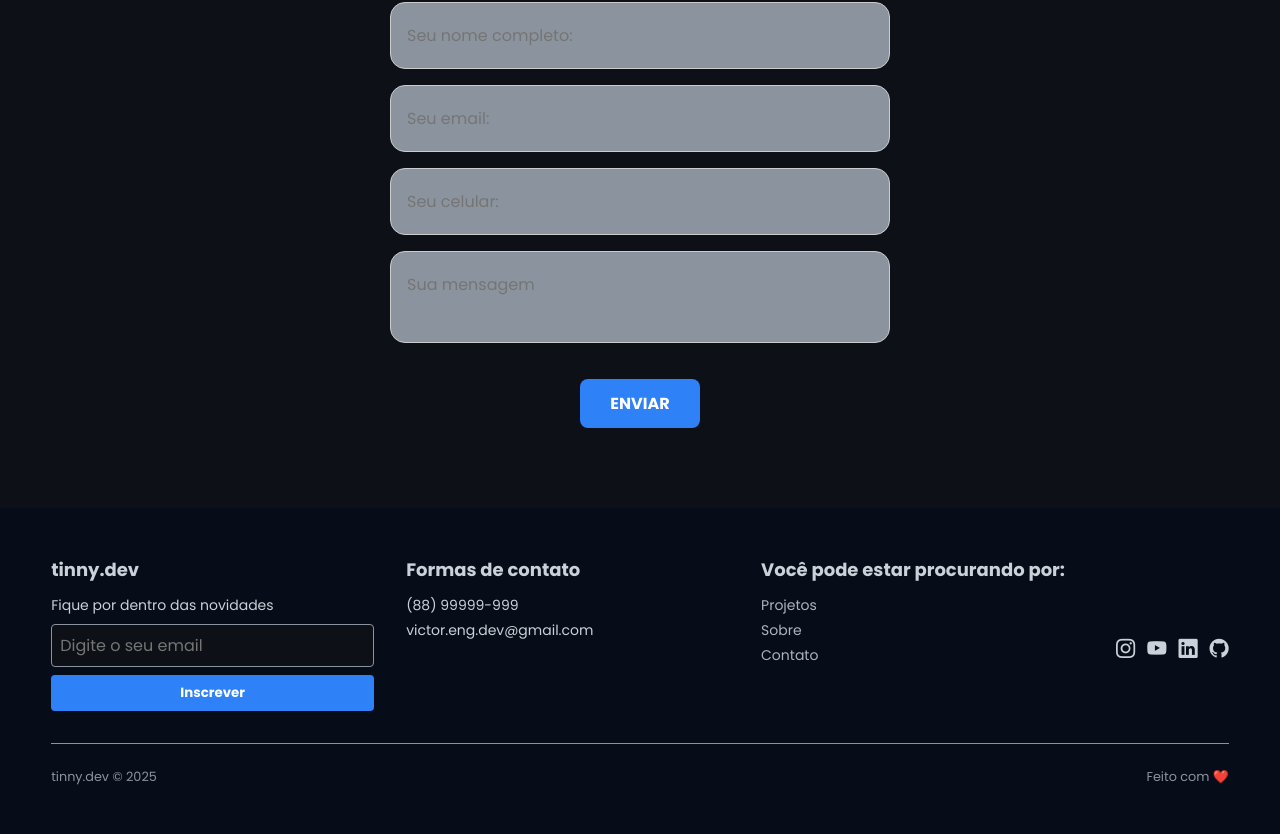
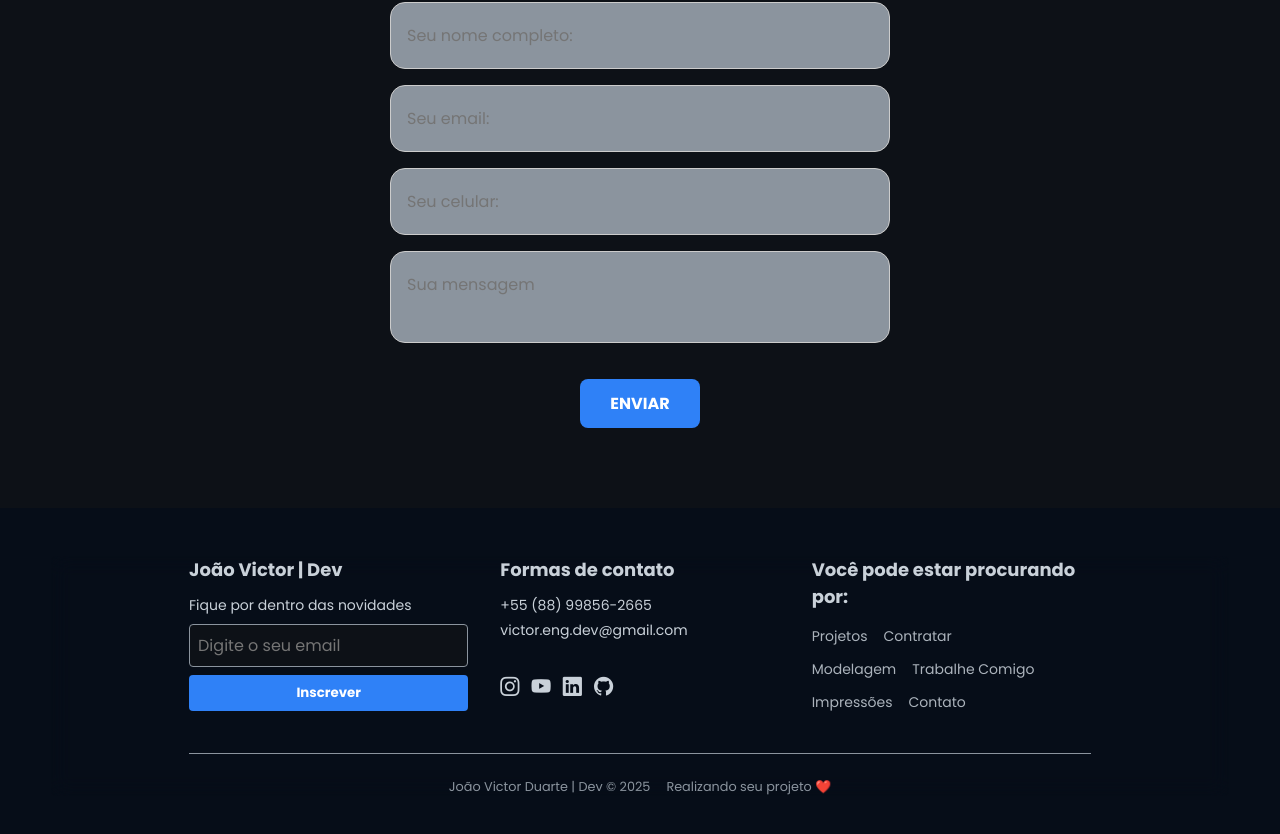
Before and after one commit to SrTinny/Portifolio, a React (Vite) app: page / in a window 1280 px wide. Shown: the part 2961-3795 px from the top of the page. Built offline with nearby package versions, Linux system fonts and the light colour scheme.

Commit message:
style: corrigindo textos

```diff
--- a/src/components/Footer/Footer.jsx
+++ b/src/components/Footer/Footer.jsx
@@ -1,4 +1,4 @@
-import styles from './Footer.module.css';
+import styles from "./Footer.module.css";
 
 export default function Footer() {
   return (
@@ -6,7 +6,7 @@ export default function Footer() {
       <div className={styles.container}>
         <div className={styles.columns}>
           <div className={styles.column}>
-            <h2>tinny.dev</h2>
+            <h2>João Victor | Dev</h2>
             <p>Fique por dentro das novidades</p>
             <form className={styles.form}>
               <input type="email" placeholder="Digite o seu email" />
@@ -16,38 +16,83 @@ export default function Footer() {
 
           <div className={styles.column}>
             <h3>Formas de contato</h3>
-            <p>(88) 99999-999</p>
+            <p>+55 (88) 99856-2665</p>
             <p>victor.eng.dev@gmail.com</p>
+
+            <div className={styles.btnSocial}>
+            <a
+              href="https://www.instagram.com/sr.tinny/"
+              target="_blank"
+              rel="noopener noreferrer"
+              aria-label="Instagram"
+            >
+              <i className="bi bi-instagram"></i>
+            </a>
+            <a
+              href="https://www.youtube.com/channel/UCeMdFowre6w7T-4gqT05XDw"
+              target="_blank"
+              rel="noopener noreferrer"
+              aria-label="YouTube"
+            >
+              <i className="bi bi-youtube"></i>
+            </a>
+            <a
+              href="https://www.linkedin.com/in/joao-victor-duarte-0b0bbb240/"
+              target="_blank"
+              rel="noopener noreferrer"
+              aria-label="LinkedIn"
+            >
+              <i className="bi bi-linkedin"></i>
+            </a>
+            <a
+              href="https://github.com/SrTinny"
+              target="_blank"
+              rel="noopener noreferrer"
+              aria-label="GitHub"
+            >
+              <i className="bi bi-github"></i>
+            </a>
+          </div>
           </div>
 
           <div className={styles.column}>
             <h3>Você pode estar procurando por:</h3>
             <ul>
-              <li><a href="#">Projetos</a></li>
-              <li><a href="#">Sobre</a></li>
-              <li><a href="#">Contato</a></li>
+              <li>
+                <a href="#">Projetos</a>
+              </li>
+
+              <li>
+                <a href="#">Contratar</a>
+              </li>
             </ul>
-          </div>
 
-          <div className={styles.btnSocial}>
-            <a href="#" target="_blank" rel="noopener noreferrer" aria-label="Instagram">
-              <i className="bi bi-instagram"></i>
-            </a>
-            <a href="#" target="_blank" rel="noopener noreferrer" aria-label="YouTube">
-              <i className="bi bi-youtube"></i>
-            </a>
-            <a href="#" target="_blank" rel="noopener noreferrer" aria-label="LinkedIn">
-              <i className="bi bi-linkedin"></i>
-            </a>
-            <a href="#" target="_blank" rel="noopener noreferrer" aria-label="GitHub">
-              <i className="bi bi-github"></i>
-            </a>
+            <ul>
+              <li>
+                <a href="#">Modelagem</a>
+              </li>
+
+              <li>
+                <a href="#">Trabalhe Comigo</a>
+              </li>
+            </ul>
+
+            <ul>
+              <li>
+                <a href="#">Impressões</a>
+              </li>
+
+              <li>
+                <a href="#">Contato</a>
+              </li>
+            </ul>
+
           </div>
         </div>
 
         <div className={styles.copy}>
-          <p>tinny.dev © {new Date().getFullYear()}</p>
-          <p>Feito com ❤️</p>
+          <p>João Victor Duarte | Dev © {new Date().getFullYear()}</p>
+          <p>Realizando seu projeto ❤️</p>
         </div>
       </div>
     </footer>
--- a/src/components/Footer/Footer.module.css
+++ b/src/components/Footer/Footer.module.css
@@ -7,6 +7,14 @@
 }
 
 .container {
+  display: flex;
+  flex-direction: column;
+  align-items: center;
+  justify-content: center;
+  width: 100%;
+  padding: 0 2rem;
+  backdrop-filter: blur(10px); /* Fundo embaçado */
+  -webkit-backdrop-filter: blur(10px); /* Compatibilidade com Safari */
   max-width: 1200px;
   margin: 0 auto;
 }
@@ -38,6 +46,8 @@
 }
 
 .column ul {
+  display: flex;
+  gap: 1rem;
   list-style: none;
   padding: 0;
 }
@@ -46,7 +56,7 @@
   color: var(--color-text);
   text-decoration: none;
   opacity: 0.85;
-  transition: color 0.3s, opacity 0.3s;
+  transition: color 0.3s, opacity 0.3s;;
 }
 
 .column li a:hover {
```
